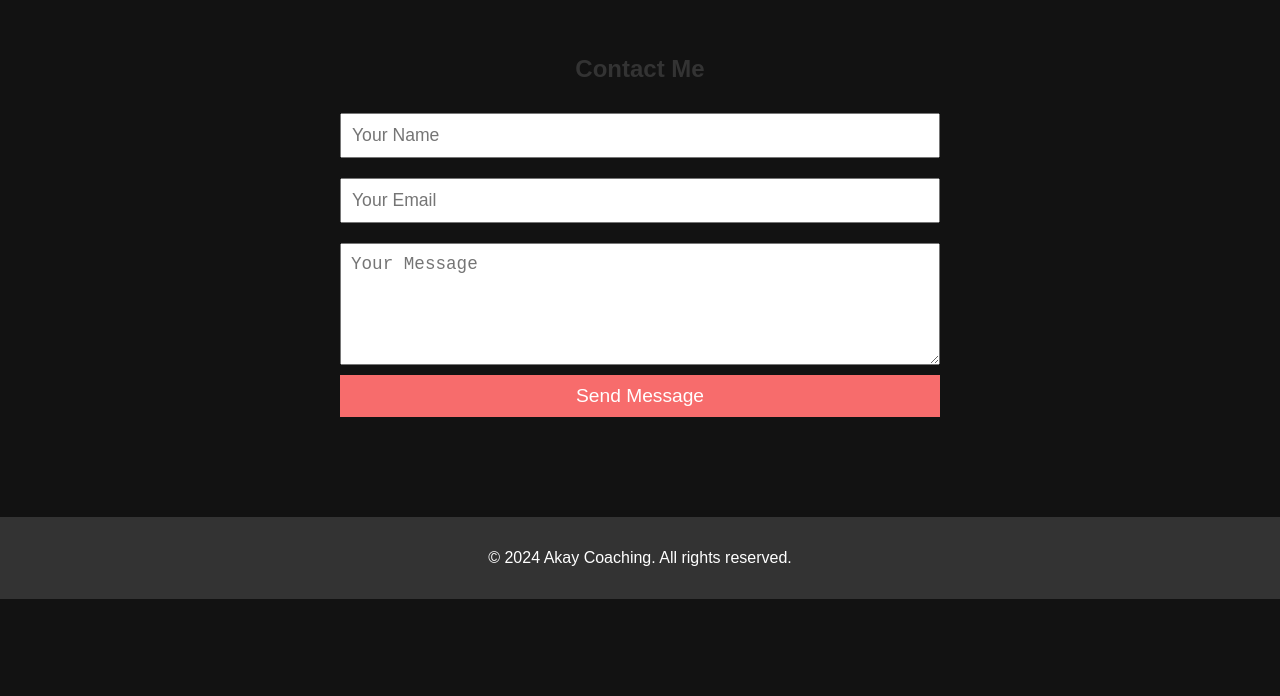
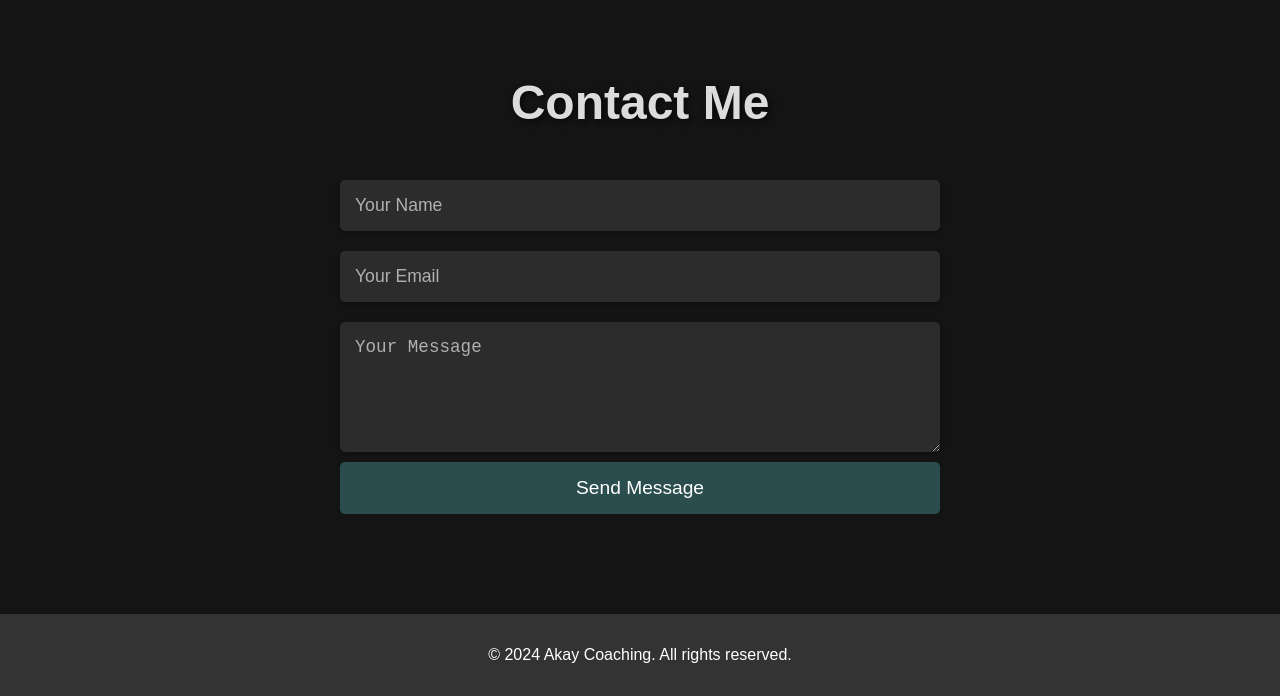
Before and after one commit to CatoAkay/AKAY_COACHING, a React (Create React App) app in the folder akay-coaching/: page / in a window 1280 px wide. Shown: the part 4951-5647 px from the top of the page. Before the commit the page ends 5550 px from the top, so only its background shows below. Built offline with nearby package versions, Linux system fonts and the light colour scheme.

Commit message:
contact skjema

```diff
--- a/akay-coaching/src/components/ContactForm.js
+++ b/akay-coaching/src/components/ContactForm.js
@@ -1,9 +1,17 @@
 import React, { useState } from "react";
 import styled from "styled-components";
 
-const Section = styled.section`
+const ContactSection = styled.section`
     padding: 100px 20px;
     text-align: center;
+    background-color: rgba(20, 20, 20, 0.9); // Dark background
+`;
+
+const ContactTitle = styled.h2`
+    font-size: 3rem;
+    color: #dcdcdc; // Light gray for the title
+    text-shadow: 2px 2px 6px rgba(0, 0, 0, 0.7);
+    margin-bottom: 40px; // Space below the title
 `;
 
 const Form = styled.form`
@@ -14,24 +22,48 @@ const Form = styled.form`
 `;
 
 const Input = styled.input`
-  padding: 10px;
+    padding: 15px;
     margin: 10px 0;
     font-size: 1.1rem;
+    border: none;
+    border-radius: 5px; // Rounded corners
+    background-color: rgba(255, 255, 255, 0.1); // Light background
+    color: #b0b0b0; // Darker gray text
+    box-shadow: 0 2px 4px rgba(0, 0, 0, 0.3); // Subtle shadow
+
+    &::placeholder {
+        color: #b0b0b0; // Placeholder color
+    }
 `;
 
 const TextArea = styled.textarea`
-  padding: 10px;
+    padding: 15px;
     margin: 10px 0;
     font-size: 1.1rem;
+    border: none;
+    border-radius: 5px; // Rounded corners
+    background-color: rgba(255, 255, 255, 0.1); // Light background
+    color: #b0b0b0; // Darker gray text
+    box-shadow: 0 2px 4px rgba(0, 0, 0, 0.3); // Subtle shadow
+
+    &::placeholder {
+        color: #b0b0b0; // Placeholder color
+    }
 `;
 
 const Button = styled.button`
-  padding: 10px;
-  background-color: #f76c6c;
+    padding: 15px;
+    background-color: #2b4d4d; // Dark teal color for the button
     color: white;
     border: none;
+    border-radius: 5px; // Rounded corners
     cursor: pointer;
     font-size: 1.2rem;
+    transition: background-color 0.3s; // Smooth transition
+
+    &:hover {
+        background-color: #1f3838; // Even darker shade on hover for contrast
+    }
 `;
 
 function ContactForm() {
@@ -48,8 +80,8 @@ function ContactForm() {
   };
 
   return (
-    <Section id="contact">
-      <h2>Contact Me</h2>
+    <ContactSection id="contact">
+      <ContactTitle>Contact Me</ContactTitle>
       <Form onSubmit={handleSubmit}>
         <Input
           type="text"
@@ -71,7 +103,7 @@ function ContactForm() {
         />
         <Button type="submit">Send Message</Button>
       </Form>
-    </Section>
+    </ContactSection>
   );
 }
 
```
Lines whose indentation alone changed are shown as unchanged.
